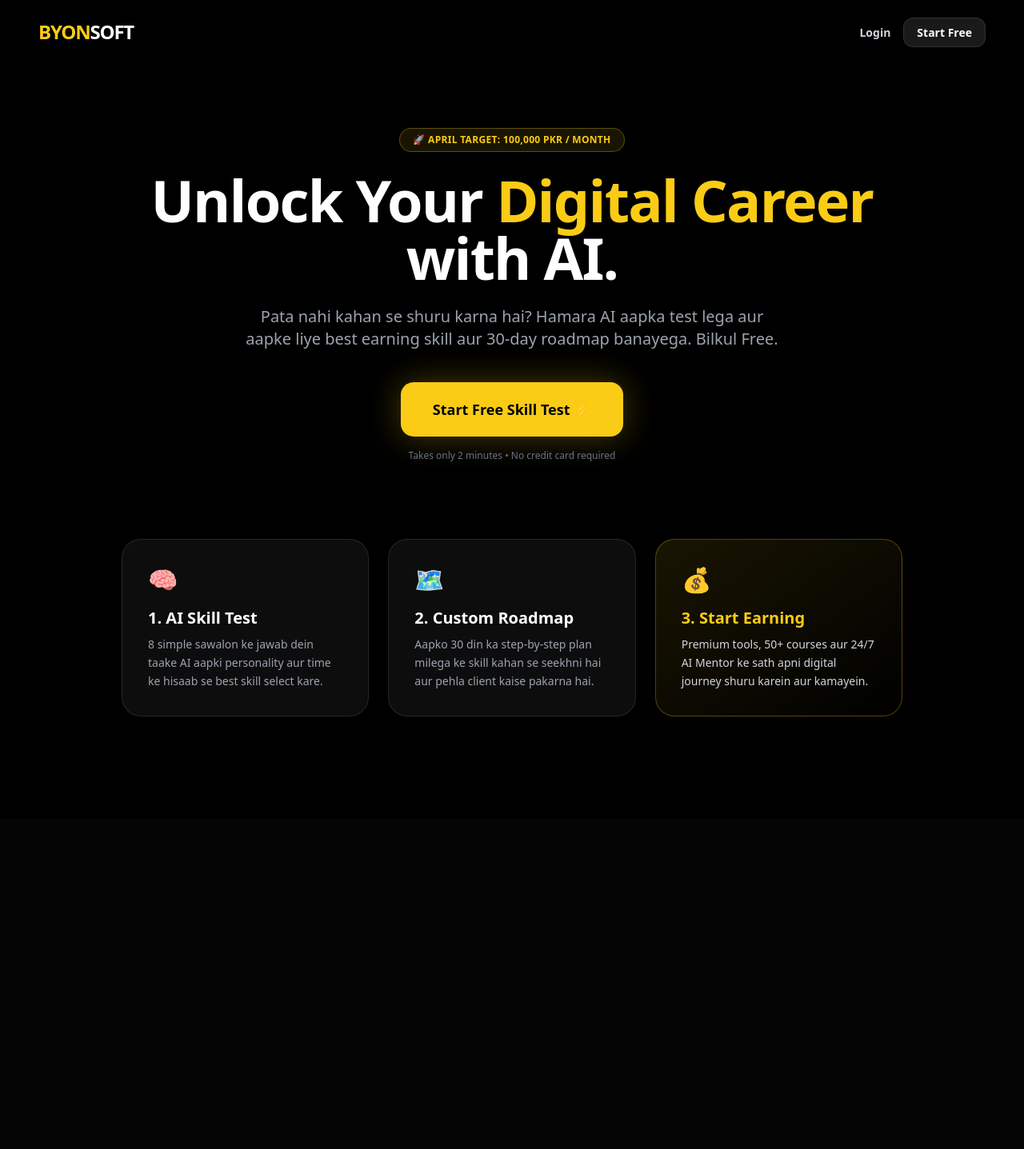
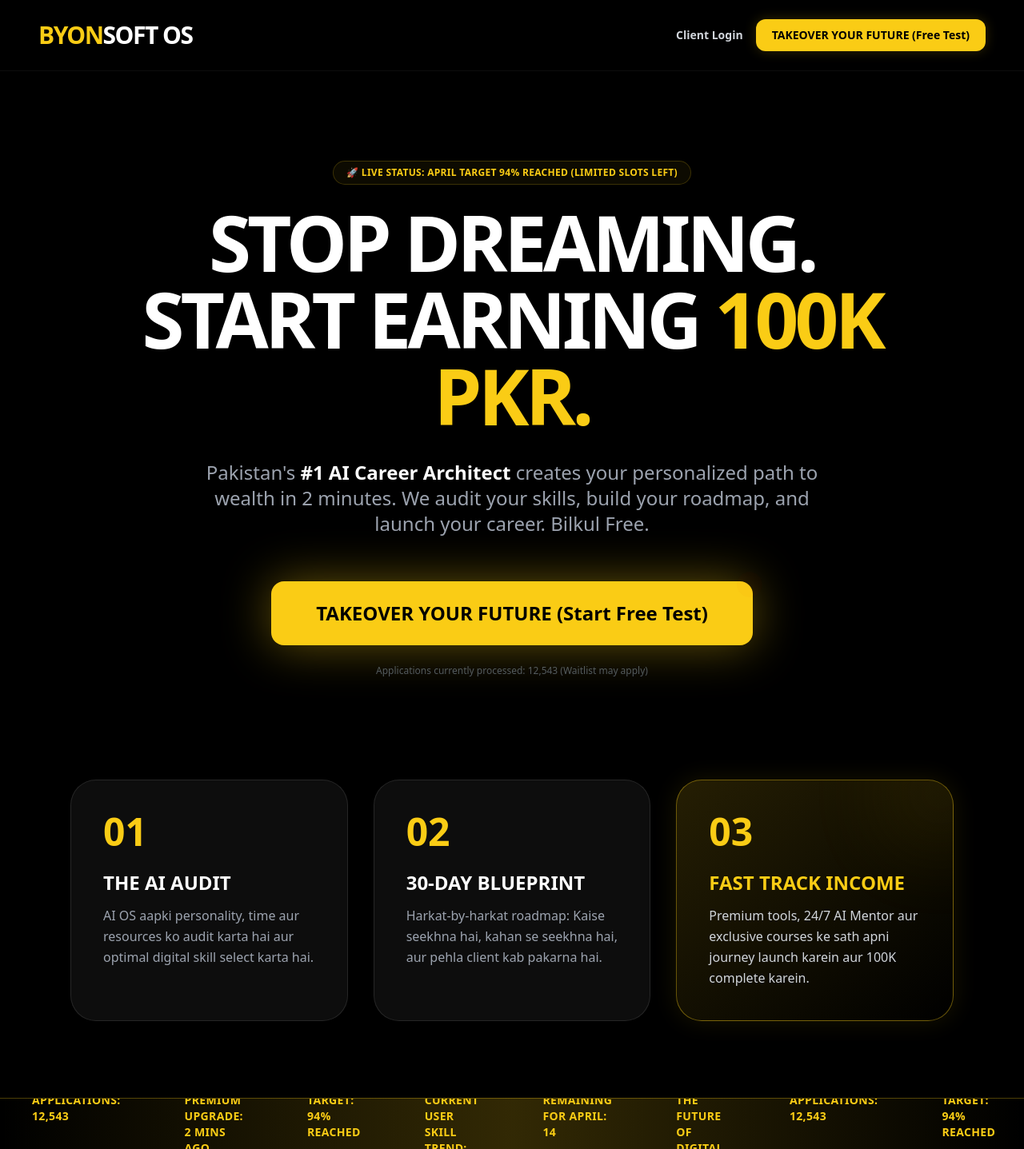
Before and after one commit to Byonsoft-os786/byonsoft-, a Next.js app: page / in a window 1280 px wide. Shown: the whole page at 80% size. Before the commit the page ends 1024 px from the top, so only its background shows below. Built offline with nearby package versions, Linux system fonts and the light colour scheme.

Commit message:
Update page.tsx

```diff
--- a/app/page.tsx
+++ b/app/page.tsx
@@ -3,63 +3,87 @@ import React from "react";
 
 export default function HomePage() {
   return (
-    <div className="min-h-screen bg-black text-white overflow-hidden relative">
-      {/* Background Glow Effects */}
-      <div className="absolute top-[-20%] left-[-10%] w-[500px] h-[500px] bg-yellow-500/10 blur-[150px] rounded-full -z-10"></div>
-      <div className="absolute bottom-[-20%] right-[-10%] w-[400px] h-[400px] bg-yellow-500/10 blur-[120px] rounded-full -z-10"></div>
+    <div className="min-h-screen bg-black text-white overflow-hidden relative font-sans">
+      {/* 🔴 Background Glow Effects - Pulsing and Animated */}
+      <div className="absolute top-[-30%] left-[-10%] w-[600px] h-[600px] bg-yellow-500/10 blur-[200px] rounded-full -z-10 animate-pulse-slow"></div>
+      <div className="absolute bottom-[-10%] right-[-10%] w-[500px] h-[500px] bg-yellow-500/10 blur-[150px] rounded-full -z-10 animate-pulse-slow delay-1000"></div>
 
-      {/* Navbar */}
-      <nav className="flex justify-between items-center p-6 md:px-12 max-w-7xl mx-auto relative z-10">
-        <div className="text-2xl font-black tracking-tighter"><span className="text-yellow-400">BYON</span>SOFT</div>
-        <div className="space-x-4">
-          <Link href="/login" className="text-sm font-bold text-gray-300 hover:text-white transition-colors">Login</Link>
-          <Link href="/test" className="text-sm font-bold bg-white/10 px-4 py-2 rounded-xl border border-white/10 hover:bg-white/20 transition-all">Start Free</Link>
+      {/* 🔴 Navbar - Elite Agency Design */}
+      <nav className="flex justify-between items-center p-6 md:px-12 max-w-7xl mx-auto relative z-10 border-b border-white/5">
+        <div className="text-3xl font-black tracking-tighter"><span className="text-yellow-400">BYON</span>SOFT OS</div>
+        <div className="space-x-4 flex items-center">
+          <Link href="/login" className="text-sm font-bold text-gray-300 hover:text-white transition-colors">Client Login</Link>
+          <Link href="/test" className="text-sm font-black bg-yellow-400 text-black px-5 py-2.5 rounded-xl hover:bg-yellow-300 transition-all hover:scale-105 active:scale-95 shadow-[0_0_15px_rgba(250,204,21,0.2)]">TAKEOVER YOUR FUTURE (Free Test)</Link>
         </div>
       </nav>
 
-      {/* Hero Section (The Hook) */}
-      <div className="max-w-5xl mx-auto px-6 pt-20 pb-32 text-center relative z-10">
-        <div className="inline-block mb-6 px-4 py-1.5 rounded-full border border-yellow-400/30 bg-yellow-400/10 text-yellow-400 text-xs font-bold tracking-wide uppercase">
-          🚀 April Target: 100,000 PKR / Month
+      {/* 🔴 Hero Section - The "Money" Hook */}
+      <div className="max-w-6xl mx-auto px-6 pt-28 pb-40 text-center relative z-10">
+        <div className="inline-block mb-6 px-4 py-1.5 rounded-full border border-yellow-400/20 bg-yellow-400/5 text-yellow-400 text-xs font-bold tracking-wide uppercase animate-fade-in-up">
+          🚀 LIVE Status: April Target 94% Reached (Limited slots left)
         </div>
 
-        <h1 className="text-5xl md:text-7xl font-black mb-6 leading-tight tracking-tight">
-          Unlock Your <span className="text-yellow-400">Digital Career</span> with AI.
+        <h1 className="text-6xl md:text-8xl font-black mb-8 leading-tight tracking-tighter animate-fade-in-up delay-100">
+          STOP DREAMING.<br />
+          START EARNING <span className="text-yellow-400 text-stroke-gold">100K PKR.</span>
         </h1>
 
-        <p className="text-gray-400 text-lg md:text-xl max-w-2xl mx-auto mb-10 leading-relaxed">
-          Pata nahi kahan se shuru karna hai? Hamara AI aapka test lega aur aapke liye best earning skill aur 30-day roadmap banayega. Bilkul Free.
+        <p className="text-gray-400 text-xl md:text-2xl max-w-3xl mx-auto mb-14 leading-relaxed animate-fade-in-up delay-200">
+          Pakistan's <strong className="text-white">#1 AI Career Architect</strong> creates your personalized path to wealth in 2 minutes. We audit your skills, build your roadmap, and launch your career. Bilkul Free.
         </p>
 
-        <Link href="/test" className="inline-block bg-yellow-400 text-black font-black text-lg py-5 px-10 rounded-2xl hover:bg-yellow-300 transition-all shadow-[0_0_40px_rgba(250,204,21,0.3)] hover:scale-[1.02] active:scale-95">
-          Start Free Skill Test ⚡
+        {/* 🔴 Animated High-Energy Button */}
+        <Link href="/test" className="group relative inline-block bg-yellow-400 text-black font-black text-2xl py-6 px-14 rounded-2xl hover:bg-yellow-300 transition-all shadow-[0_0_60px_rgba(250,204,21,0.4)] hover:shadow-[0_0_80px_rgba(250,204,21,0.6)] hover:scale-[1.03] active:scale-95 animate-fade-in-up delay-300">
+          TAKEOVER YOUR FUTURE (Start Free Test)
+          <span className="absolute -top-1 -right-1 w-4 h-4 rounded-full bg-red-600 animate-ping"></span>
         </Link>
 
-        <p className="mt-4 text-xs text-gray-500 font-medium">Takes only 2 minutes • No credit card required</p>
+        <p className="mt-6 text-xs text-gray-600 font-medium animate-fade-in-up delay-400">Applications currently processed: 12,543 (Waitlist may apply)</p>
 
-        {/* 3 Simple Steps Section */}
-        <div className="grid grid-cols-1 md:grid-cols-3 gap-6 mt-24 text-left">
+        {/* 🔴 3 Isometric Premium Cards Section */}
+        <div className="grid grid-cols-1 md:grid-cols-3 gap-8 mt-32 text-left relative z-10">
 
-          <div className="bg-white/5 border border-white/10 p-8 rounded-3xl backdrop-blur-sm hover:border-yellow-400/30 transition-colors">
-            <div className="text-3xl mb-4">🧠</div>
-            <h3 className="text-xl font-bold mb-2">1. AI Skill Test</h3>
-            <p className="text-sm text-gray-400 leading-relaxed">8 simple sawalon ke jawab dein taake AI aapki personality aur time ke hisaab se best skill select kare.</p>
+          {/* Card 1: AI Audit */}
+          <div className="group bg-white/5 border border-white/10 p-10 rounded-[32px] backdrop-blur-sm hover:border-yellow-400/40 transition-all hover:scale-[1.02] active:scale-98 animate-fade-in-up delay-500 overflow-hidden relative">
+            <div className="absolute inset-0 bg-gradient-to-t from-yellow-400/5 to-transparent opacity-0 group-hover:opacity-100 transition-opacity"></div>
+            <div className="text-5xl mb-6 font-black text-stroke-gold text-yellow-400">01</div>
+            <h3 className="text-2xl font-black mb-3">THE AI AUDIT</h3>
+            <p className="text-base text-gray-400 leading-relaxed">AI OS aapki personality, time aur resources ko audit karta hai aur optimal digital skill select karta hai.</p>
           </div>
 
-          <div className="bg-white/5 border border-white/10 p-8 rounded-3xl backdrop-blur-sm hover:border-yellow-400/30 transition-colors">
-            <div className="text-3xl mb-4">🗺️</div>
-            <h3 className="text-xl font-bold mb-2">2. Custom Roadmap</h3>
-            <p className="text-sm text-gray-400 leading-relaxed">Aapko 30 din ka step-by-step plan milega ke skill kahan se seekhni hai aur pehla client kaise pakarna hai.</p>
+          {/* Card 2: Blueprint */}
+          <div className="group bg-white/5 border border-white/10 p-10 rounded-[32px] backdrop-blur-sm hover:border-yellow-400/40 transition-all hover:scale-[1.02] active:scale-98 animate-fade-in-up delay-600 overflow-hidden relative">
+            <div className="absolute inset-0 bg-gradient-to-t from-yellow-400/5 to-transparent opacity-0 group-hover:opacity-100 transition-opacity"></div>
+            <div className="text-5xl mb-6 font-black text-stroke-gold text-yellow-400">02</div>
+            <h3 className="text-2xl font-black mb-3">30-DAY BLUEPRINT</h3>
+            <p className="text-base text-gray-400 leading-relaxed">Harkat-by-harkat roadmap: Kaise seekhna hai, kahan se seekhna hai, aur pehla client kab pakarna hai.</p>
           </div>
 
-          <div className="bg-gradient-to-br from-yellow-400/10 to-transparent border border-yellow-400/30 p-8 rounded-3xl backdrop-blur-sm relative overflow-hidden">
-            <div className="text-3xl mb-4">💰</div>
-            <h3 className="text-xl font-bold mb-2 text-yellow-400">3. Start Earning</h3>
-            <p className="text-sm text-gray-300 leading-relaxed">Premium tools, 50+ courses aur 24/7 AI Mentor ke sath apni digital journey shuru karein aur kamayein.</p>
+          {/* Card 3: Premium Fast Track (Highlighted) */}
+          <div className="group bg-gradient-to-br from-yellow-400/15 to-transparent border border-yellow-400/40 p-10 rounded-[32px] backdrop-blur-sm animate-fade-in-up delay-700 overflow-hidden relative shadow-[0_0_30px_rgba(250,204,21,0.1)] hover:shadow-[0_0_50px_rgba(250,204,21,0.2)] hover:scale-[1.02] active:scale-98">
+            <div className="absolute -top-8 -right-8 w-24 h-24 bg-yellow-400 rounded-full blur-3xl opacity-20"></div>
+            <div className="text-5xl mb-6 font-black text-stroke-gold text-yellow-400">03</div>
+            <h3 className="text-2xl font-black mb-3 text-yellow-400">FAST TRACK INCOME</h3>
+            <p className="text-base text-gray-300 leading-relaxed">Premium tools, 24/7 AI Mentor aur exclusive courses ke sath apni journey launch karein aur 100K complete karein.</p>
           </div>
 
         </div>
       </div>
+
+      {/* 🔴 Infinite Moving Ticker Band - Social Proof Bomb */}
+      <div className="absolute bottom-0 left-0 w-full h-16 bg-gradient-to-r from-transparent via-yellow-400/20 to-transparent border-t border-yellow-400/30 overflow-hidden z-20 flex items-center">
+        <div className="animate-ticker w-[200%] flex gap-20 text-yellow-400 font-bold text-sm tracking-wide uppercase px-10">
+          <span>● Live applications: 12,543</span>
+          <span>● Last Premium upgrade: 2 mins ago</span>
+          <span>● April target: 94% REACHED</span>
+          <span>● Current user skill trend: Web Dev</span>
+          <span>● Slots remaining for April: 14</span>
+          <span>● JOIN THE FUTURE OF DIGITAL SUCCESS</span>
+          <span>● Live applications: 12,543</span>
+          <span>● April target: 94% REACHED</span>
+        </div>
+      </div>
+
     </div>
   );
 }
```
